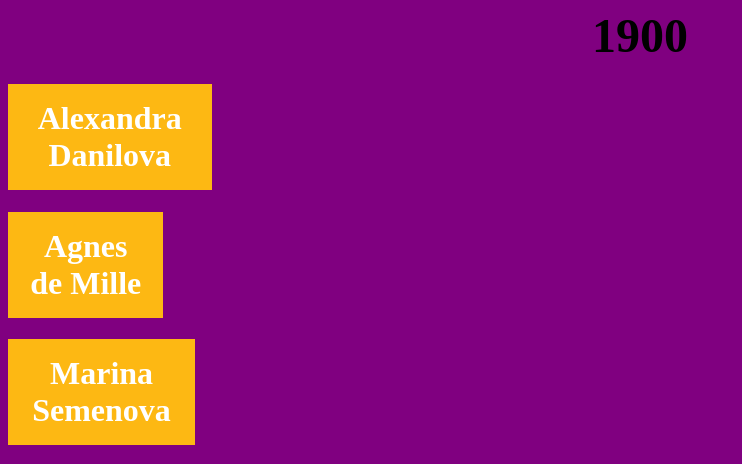
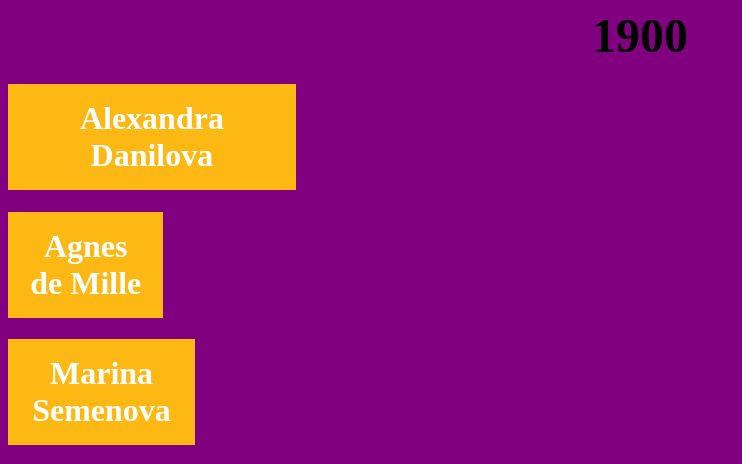
Before and after one commit to Chey-S/-Ballet, a plain HTML site: page index14.html in a window 1280 px wide. Shown: the top 464 px of the page, without its empty margins (0-742 px from the left). Drawn offline with Linux system fonts and the light colour scheme; grey boxes are pictures that could not be loaded.

Commit message:
Update index14.html

```diff
--- a/index14.html
+++ b/index14.html
@@ -7,7 +7,7 @@
 
     <center><h1><font size="50"px>1900</font></h1></center>
 
-	<div align=left><h1><div id="navcontainer" style="width:16.1%;">
+	<div align=left><h1><div id="navcontainer" style="width:22.77%;">
 	<ul>
 <li><a href="https://orange-object.github.io/Ballet/index12.html">Alexandra Danilova</a></li>
 		</ul>
```
